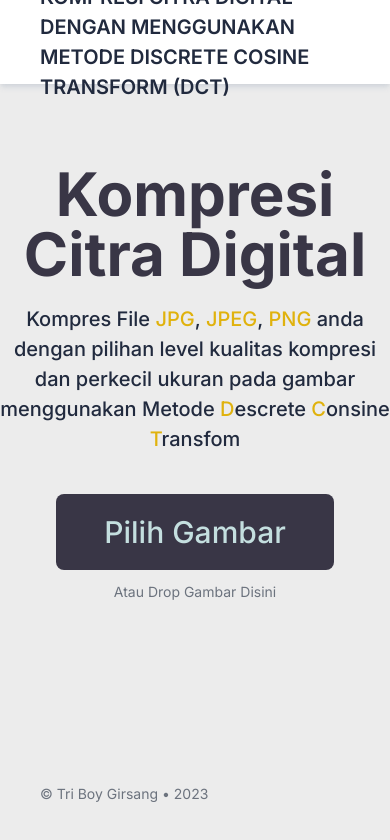
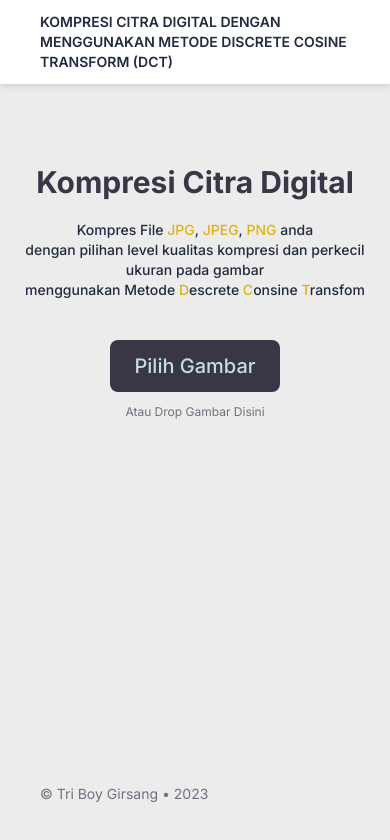
Before and after one commit to motupintar/dct-compressor-fe, a React (Vite) app: page / in a window 390 px wide. Shown: the top 840 px of the page. Built offline with nearby package versions, Linux system fonts and the light colour scheme.

Commit message:
init responsive design

```diff
--- a/package.json
+++ b/package.json
@@ -15,6 +15,7 @@
     "react": "^18.2.0",
     "react-dom": "^18.2.0",
     "react-dropzone": "^14.2.3",
+    "react-toastify": "^9.1.3",
     "react-tooltip": "^5.20.0"
   },
   "devDependencies": {
--- a/src/App.jsx
+++ b/src/App.jsx
@@ -12,6 +12,7 @@ const App = () => {
       loading,
       selected,
       response,
+      bottomRef,
       dropdownRef,
       getRootProps,
       isDragActive,
@@ -24,9 +25,13 @@ const App = () => {
     methods: { open, compres, clearAll, selectMenu, handleSelect, removeImage, downloadClick, toggleDropdown },
   } = useApp();
   return (
-    <div className="relative w-full h-screen font-inter overflow-hidden">
+    <div
+      className={`relative w-full font-inter ${
+        isCompressPage ? 'min-h-screen lg:h-screen overflow-auto lg:overflow-hidden' : 'h-screen overflow-auto lg:overflow-hidden'
+      }`}
+    >
       <Navbar isCompressPage={isCompressPage} />
-      <div className="flex-1 mt-[10vh]">
+      <div className="pt-[10vh]">
         {!isCompressPage ? (
           <Upload getInputProps={getInputProps} getRootProps={getRootProps} isDragActive={isDragActive} open={open} />
         ) : (
@@ -40,8 +45,10 @@ const App = () => {
             selectMenu={selectMenu}
             removeImage={removeImage}
             dropdownRef={dropdownRef}
+            getRootProps={getRootProps}
             handleSelect={handleSelect}
             dropdownMenu={dropdownMenu}
+            getInputProps={getInputProps}
             downloadClick={downloadClick}
             uploadedImages={uploadedImages}
             isDropdownOpen={isDropdownOpen}
@@ -54,7 +61,7 @@ const App = () => {
           <Lottie animationData={loadingData} loop />
         </div>
       )}
-      <div className="absolute left-10 bottom-10">
+      <div ref={bottomRef} className="absolute left-10 bottom-10">
         <p className="text-sm text-custom-gray6C">© Tri Boy Girsang • 2023</p>
       </div>
     </div>
--- a/src/components/compress/index.jsx
+++ b/src/components/compress/index.jsx
@@ -13,14 +13,16 @@ const Compress = ({
   dropdownRef,
   handleSelect,
   dropdownMenu,
+  getRootProps,
   downloadClick,
+  getInputProps,
   uploadedImages,
   toggleDropdown,
   isDropdownOpen,
 }) => {
   return (
-    <div className="w-full h-[90vh] flex">
-      <div className="w-2/3 py-6 px-10 h-[90vh] overflow-y-scroll">
+    <div className="w-full h-auto lg:h-[90vh] flex flex-col lg:flex-row">
+      <div className="w-full lg:w-2/3 py-6 px-10 h-auto lg:h-[90vh] lg:overflow-y-scroll">
         <div className="flex gap-4">
           <div
             id="back_btn"
@@ -31,6 +33,8 @@ const Compress = ({
               <path strokeLinecap="round" strokeLinejoin="round" d="M10.5 19.5L3 12m0 0l7.5-7.5M3 12h18" />
             </svg>
           </div>
+          <div {...getRootProps()}>
+            <input {...getInputProps()} className="border-none outline-none" />
             <div
               id="add_btn"
               onClick={open}
@@ -41,7 +45,8 @@ const Compress = ({
               </svg>
             </div>
           </div>
-        <div className="w-full grid grid-cols-3 gap-4 mt-10">
+        </div>
+        <div className="w-full grid grid-cols-1 sm:grid-cols-2 lg:grid-cols-3 gap-4 mt-10">
           {uploadedImages &&
             uploadedImages.map((file, idx) => (
               <div
@@ -75,7 +80,11 @@ const Compress = ({
         </div>
       </div>
 
-      <div className="w-1/3 h-full bg-white flex flex-col items-center gap-6 justify-end p-6 relative">
+      <div
+        className={`w-full lg:w-1/3 mb-20 ${
+          selected ? 'h-fit lg:h-full' : 'h-[50vh] lg:h-full'
+        } bg-white flex flex-col items-center gap-6 justify-end p-6 relative`}
+      >
         <div className="flex-1 w-full flex flex-col gap-6">
           {selected ? (
             <div className="w-full h-[25vh] bg-custom-grayEC rounded-lg p-4 flex justify-center">
@@ -111,11 +120,11 @@ const Compress = ({
             Download
           </button>
         ) : selected ? (
-          <div className="w-full flex items-center gap-4">
+          <div className="w-full flex flex-col sm:flex-row items-center gap-4">
             <div ref={dropdownRef} className="relative w-full">
               <button
                 onClick={toggleDropdown}
-                className="bg-custom-gray21 hover:bg-custom-btnHover text-custom-grayC4 font-semibold p-4 rounded-md w-full flex items-center justify-between"
+                className="bg-custom-gray21 hover:bg-custom-btnHover text-custom-grayC4 font-semibold p-4 rounded-md w-full flex items-center justify-between truncate"
               >
                 {quality ? quality : 'Kualitas Kompres'}
                 <svg
--- a/src/components/index.js
+++ b/src/components/index.js
@@ -2,4 +2,6 @@ import Navbar from './navbar';
 import Upload from './upload';
 import Compress from './compress';
 
+export * from './toast';
+
 export { Upload, Navbar, Compress };
--- a/src/components/navbar/index.jsx
+++ b/src/components/navbar/index.jsx
@@ -4,13 +4,13 @@ const Navbar = ({ isCompressPage }) => {
   return (
     <div className="h-[10vh] w-full bg-white shadow-md shadow-gray-300 flex items-center px-10 fixed top-0 z-[1]">
       {!isCompressPage ? (
-        <p className="font-semibold text-custom-gray21 text-[20px]">
+        <p className="font-semibold text-custom-gray21 text-sm sm:text-[20px]">
           KOMPRESI CITRA DIGITAL DENGAN MENGGUNAKAN METODE DISCRETE COSINE TRANSFORM (DCT)
         </p>
       ) : (
         <div className="w-full flex justify-between items-center">
-          <p className="font-semibold text-custom-gray21 text-[20px]">KOMPRES GAMBAR</p>
-          <div className="flex gap-10 font-medium text-sm items-center">
+          <p className="font-semibold text-custom-gray21 text-sm sm:text-[20px]">KOMPRES GAMBAR</p>
+          <div className="flex gap-10 font-medium text-[10px] sm:text-sm items-center">
             <p className="text-custom-gray21">Upload</p>
             <p className="text-custom-gray21 underline">Kompres</p>
           </div>
--- /dev/null
+++ b/src/components/toast/index.jsx
@@ -0,0 +1,35 @@
+import React from 'react';
+import { toast } from 'react-toastify';
+
+const ComponentToastBody = ({ title, message }) => {
+  return (
+    <div className="flex flex-col">
+      <span className="font-semibold">{title}</span>
+      {message && <span className="text-xs text-[#484E54]">{message}</span>}
+    </div>
+  );
+};
+
+export const toastError = ({ title, message }) => {
+  return toast(<ComponentToastBody title={title} message={message} />, {
+    type: 'error',
+  });
+};
+
+export const toastWarning = ({ title, message }) => {
+  return toast(<ComponentToastBody title={title} message={message} />, {
+    type: 'warning',
+  });
+};
+
+export const toastInfo = ({ title, message }) => {
+  return toast(<ComponentToastBody title={title} message={message} />, {
+    type: 'info',
+  });
+};
+
+export const toastSuccess = ({ title, message }) => {
+  return toast(<ComponentToastBody title={title} message={message} />, {
+    type: 'success',
+  });
+};
--- a/src/components/upload/index.jsx
+++ b/src/components/upload/index.jsx
@@ -2,12 +2,12 @@ import React from 'react';
 
 const Upload = ({ getInputProps, getRootProps, isDragActive, open }) => {
   return (
-    <div {...getRootProps()} className="h-screen w-full">
+    <div {...getRootProps()} className="h-auto lg:h-screen w-full">
       <input {...getInputProps()} className="border-none outline-none" />
 
-      <div className="text-center pt-20 pb-10">
-        <p className="font-bold text-6xl text-custom-gray39">Kompresi Citra Digital</p>
-        <p className="text-[20px] font-medium text-custom-gray21 mt-5 subtitle">
+      <div className="text-center pt-20 pb-10 p-5">
+        <p className="font-bold text-3xl md:text-6xl text-custom-gray39">Kompresi Citra Digital</p>
+        <p className="text-sm md:text-[20px] font-medium text-custom-gray21 mt-5 subtitle">
           Kompres File <span>JPG</span>, <span>JPEG</span>, <span>PNG</span> anda
           <br /> dengan pilihan level kualitas kompresi dan perkecil ukuran pada gambar
           <br />
@@ -19,12 +19,12 @@ const Upload = ({ getInputProps, getRootProps, isDragActive, open }) => {
         <button
           type="button"
           onClick={open}
-          className="border-none outline-none px-12 py-5 cursor-pointer text-custom-grayC4 bg-custom-gray39 rounded-lg text-3xl font-medium hover:bg-custom-btnHover"
+          className="border-none outline-none px-6 md:px-12 py-3 md:py-5 cursor-pointer text-custom-grayC4 bg-custom-gray39 rounded-lg text-xl md:text-3xl font-medium hover:bg-custom-btnHover"
         >
           Pilih Gambar
         </button>
 
-        <p className="text-sm text-custom-gray6C">Atau Drop Gambar Disini</p>
+        <p className="text-xs md:text-sm text-custom-gray6C">Atau Drop Gambar Disini</p>
       </div>
 
       {isDragActive && (
--- a/src/hook.js
+++ b/src/hook.js
@@ -1,9 +1,11 @@
 import axios from 'axios';
 import { useDropzone } from 'react-dropzone';
 import { useCallback, useEffect, useRef, useState } from 'react';
+import { toastError, toastSuccess } from './components';
 
 export function useApp() {
   const dropdownMenu = ['Rendah', 'Sedang', 'Tinggi'];
+  const bottomRef = useRef();
   const dropdownRef = useRef();
 
   const [loading, setLoading] = useState(false);
@@ -52,9 +54,13 @@ export function useApp() {
 
       setResponse(response.data[0]);
       setLoading(false);
+      toastSuccess({ title: 'Success', message: 'Berhasil mengompres gambar' });
     } catch (error) {
       setLoading(false);
-      console.error('Error:', error);
+      toastError({
+        title: 'Sorry',
+        message: 'An error occoured on the server when handling your request',
+      });
     }
   }
 
@@ -127,6 +133,13 @@ export function useApp() {
   }
 
   useEffect(() => {
+    const isSmall = window.innerWidth < 1025;
+    if ((response || selectMenu) && isSmall) {
+      bottomRef.current?.scrollIntoView({ behavior: 'smooth' });
+    }
+  }, [response, selected]);
+
+  useEffect(() => {
     const handleOutsideClick = (event) => {
       if (dropdownRef.current && !dropdownRef.current.contains(event.target)) {
         setIsDropdownOpen(false);
@@ -145,6 +158,7 @@ export function useApp() {
       quality,
       selected,
       response,
+      bottomRef,
       dropdownRef,
       getRootProps,
       isDragActive,
--- a/src/main.jsx
+++ b/src/main.jsx
@@ -1,11 +1,14 @@
 import React from 'react';
 import ReactDOM from 'react-dom/client';
+import { ToastContainer } from 'react-toastify';
 
 import './index.css';
 import App from './App.jsx';
+import 'react-toastify/dist/ReactToastify.css';
 
 ReactDOM.createRoot(document.getElementById('root')).render(
   <React.StrictMode>
     <App />
+    <ToastContainer />
   </React.StrictMode>
 );
```
Also changed, not shown: 1 other file (tests, documents, lock files or other folders). Lines whose indentation alone changed are shown as unchanged.
